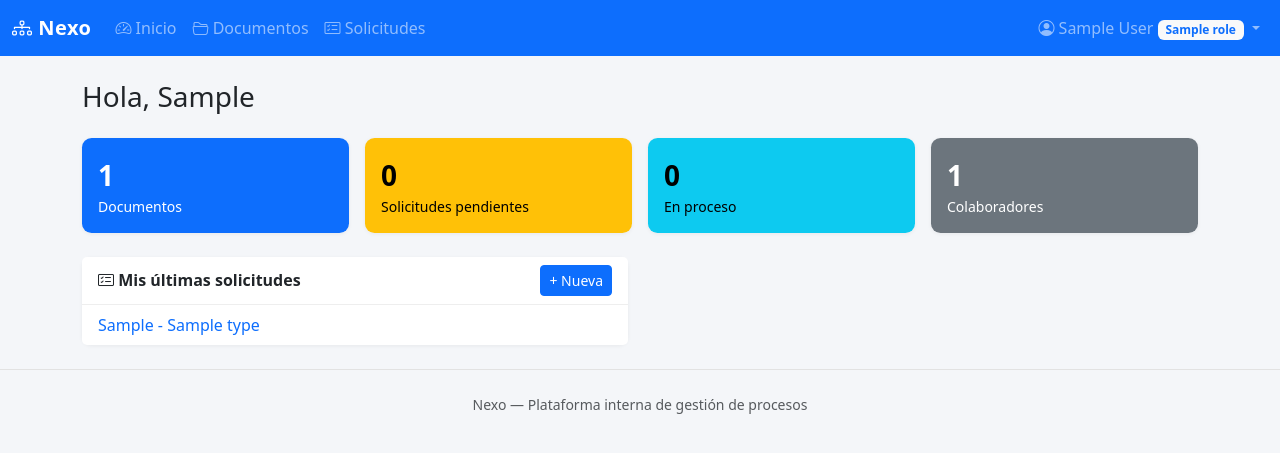
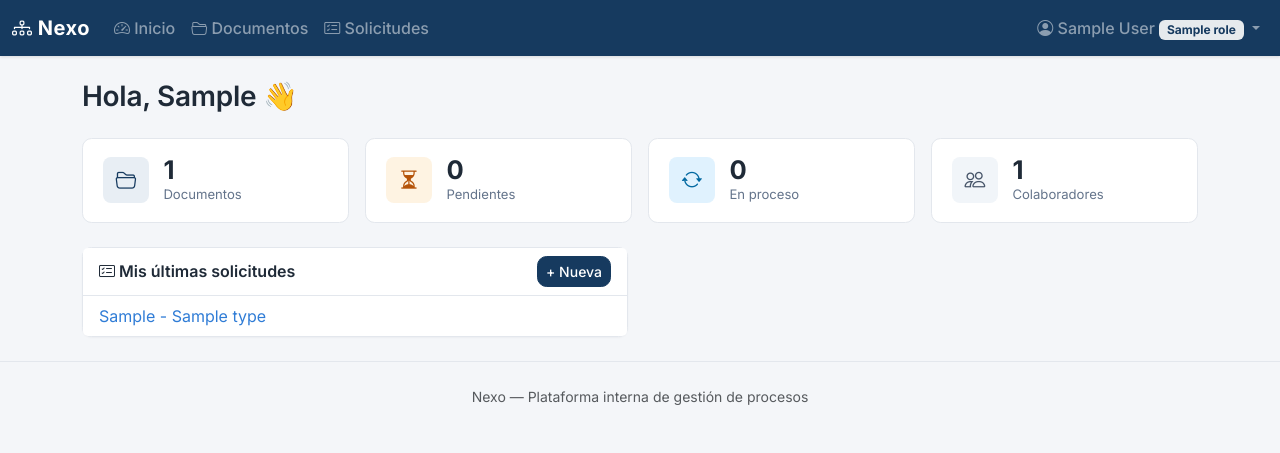
Before and after one commit to AaronChavezMtz/nexo-intranet, a Flask app: page /dashboard in a window 1280 px wide. Shown: the top 453 px of the page. Run offline with Flask 3, Linux system fonts and the light colour scheme; a user stored in the database is signed in; tables that the repository leaves empty hold one stand-in row (values such as "Sample post").

Commit message:
feat: Nuevo diseño visual corporativo y validaciones en cambio de contraseña - Se agregaron mensajes de error por campo en el formulario de cambiar contrasena - Se cambiaron la paleta de Bootstrap por defecto a un azul marino corporativo - Se agregó tipografia Inter para una apariencia mas profesional - Se rediseño el login con panel de marca a pantalla dividida - Se rediseñaron las tarjetas del dashboard con un estilo KPI mas sobrio - Se pulen tablas, formularios, tarjetas y botones con la nueva identidad

```diff
--- a/app/static/css/style.css
+++ b/app/static/css/style.css
@@ -1,35 +1,182 @@
-/* Estilos personalizados de Nexo */
+/* ==================== Paleta corporativa Nexo ==================== */
+:root {
+  --nx-primary: #163a5f;
+  --nx-primary-dark: #0e2740;
+  --nx-primary-light: #e8eef4;
+  --nx-accent: #2f7cd6;
+  --nx-surface: #ffffff;
+  --nx-bg: #f4f6f9;
+  --nx-border: #e3e7ed;
+  --nx-text: #1f2a37;
+  --nx-muted: #64748b;
+  --nx-radius: 0.6rem;
+}
 
 body {
-    background-color: #f4f6f9;
+  background-color: var(--nx-bg);
+  color: var(--nx-text);
+  font-family: 'Inter', -apple-system, BlinkMacSystemFont, "Segoe UI", sans-serif;
 }
 
+h1, h2, h3, h4, h5, h6 {
+  font-weight: 600;
+  color: var(--nx-text);
+  letter-spacing: -0.01em;
+}
+
+/* ---------- Navbar ---------- */
+.navbar.bg-primary {
+  background-color: var(--nx-primary) !important;
+  box-shadow: 0 1px 3px rgba(0, 0, 0, 0.12);
+}
 .navbar-brand {
   letter-spacing: 0.5px;
+  font-weight: 700;
+}
+.navbar .nav-link {
+  font-weight: 500;
+  opacity: 0.92;
+}
+.navbar .nav-link:hover {
+  opacity: 1;
 }
 
-.card {
-    border: none;
-    border-radius: 0.6rem;
-    box-shadow: 0 1px 4px rgba(0, 0, 0, 0.06);
+/* ---------- Botones ---------- */
+.btn-primary {
+  --bs-btn-bg: var(--nx-primary);
+  --bs-btn-border-color: var(--nx-primary);
+  --bs-btn-hover-bg: var(--nx-primary-dark);
+  --bs-btn-hover-border-color: var(--nx-primary-dark);
+  --bs-btn-active-bg: var(--nx-primary-dark);
+  --bs-btn-active-border-color: var(--nx-primary-dark);
+  --bs-btn-focus-shadow-rgb: 22, 58, 95;
+  font-weight: 500;
+}
+.btn-outline-primary {
+  --bs-btn-color: var(--nx-primary);
+  --bs-btn-border-color: var(--nx-primary);
+  --bs-btn-hover-bg: var(--nx-primary);
+  --bs-btn-hover-border-color: var(--nx-primary);
+  --bs-btn-active-bg: var(--nx-primary);
+  --bs-btn-active-border-color: var(--nx-primary);
+}
+.btn {
+  border-radius: var(--nx-radius);
+  font-weight: 500;
 }
 
+/* ---------- Texto / badges con color primario ---------- */
+.text-primary { color: var(--nx-primary) !important; }
+.bg-primary { background-color: var(--nx-primary) !important; }
+.text-bg-primary { background-color: var(--nx-primary) !important; }
+.badge.bg-primary { background-color: var(--nx-primary) !important; }
+a { color: var(--nx-accent); }
+a:hover { color: var(--nx-primary-dark); }
+
+/* ---------- Tarjetas ---------- */
+.card {
+  border: 1px solid var(--nx-border);
+  border-radius: var(--nx-radius);
+  box-shadow: 0 1px 2px rgba(16, 24, 40, 0.04);
+}
 .card-header {
-    background-color: #fff;
-    border-bottom: 1px solid #eee;
+  background-color: var(--nx-surface);
+  border-bottom: 1px solid var(--nx-border);
   font-weight: 600;
+  color: var(--nx-text);
 }
 
+/* ---------- Tablas ---------- */
+.table thead.table-light th {
+  background-color: var(--nx-primary-light);
+  color: var(--nx-primary-dark);
+  font-size: 0.78rem;
+  text-transform: uppercase;
+  letter-spacing: 0.04em;
+  font-weight: 600;
+  border-bottom: none;
+}
 table tbody tr:hover {
-    background-color: rgba(13, 110, 253, 0.04);
+  background-color: var(--nx-primary-light);
 }
 
-footer {
-    border-top: 1px solid #e2e2e2;
+/* ---------- Formularios ---------- */
+.form-control:focus,
+.form-select:focus {
+  border-color: var(--nx-accent);
+  box-shadow: 0 0 0 0.2rem rgba(47, 124, 214, 0.15);
+}
+.form-label {
+  font-weight: 500;
+  color: var(--nx-text);
+  font-size: 0.9rem;
 }
 
+/* ---------- Tarjetas KPI del dashboard ---------- */
+.kpi-card {
+  background-color: var(--nx-surface);
+  border: 1px solid var(--nx-border);
+  border-radius: var(--nx-radius);
+  padding: 1.1rem 1.25rem;
+  display: flex;
+  align-items: center;
+  gap: 0.9rem;
+  height: 100%;
+}
+.kpi-icon {
+  width: 46px;
+  height: 46px;
+  border-radius: 0.5rem;
+  display: flex;
+  align-items: center;
+  justify-content: center;
+  font-size: 1.3rem;
+  flex-shrink: 0;
+}
+.kpi-value {
+  font-size: 1.6rem;
+  font-weight: 700;
+  line-height: 1.1;
+  color: var(--nx-text);
+}
+.kpi-label {
+  font-size: 0.82rem;
+  color: var(--nx-muted);
+}
+
+/* ---------- Footer ---------- */
+footer {
+  border-top: 1px solid var(--nx-border);
+  color: var(--nx-muted);
+}
+
+/* ---------- Login (split screen) ---------- */
+.login-brand-panel {
+  background: linear-gradient(160deg, var(--nx-primary) 0%, var(--nx-primary-dark) 100%);
+  color: #fff;
+  min-height: 100vh;
+  display: flex;
+  flex-direction: column;
+  justify-content: center;
+  padding: 3rem;
+}
+.login-brand-panel h1 {
+  color: #fff;
+  font-weight: 700;
+}
+.login-form-panel {
+  min-height: 100vh;
+  display: flex;
+  align-items: center;
+  justify-content: center;
+  background-color: var(--nx-surface);
+}
+
+/* ---------- Responsivo ---------- */
 @media (max-width: 576px) {
-    .card-body {
-        padding: 1rem;
+  .card-body { padding: 1rem; }
 }
+@media (max-width: 767.98px) {
+  .login-brand-panel { min-height: 220px; padding: 2rem; }
+  .login-form-panel { min-height: auto; padding: 2rem 1rem; }
 }
--- a/app/templates/base.html
+++ b/app/templates/base.html
@@ -6,6 +6,7 @@
     <title>{% block title %}Nexo Intranet{% endblock %}</title>
     <link href="https://cdn.jsdelivr.net/npm/bootstrap@5.3.3/dist/css/bootstrap.min.css" rel="stylesheet">
     <link href="https://cdnjs.cloudflare.com/ajax/libs/bootstrap-icons/1.11.3/font/bootstrap-icons.min.css" rel="stylesheet">
+    <link href="https://fonts.googleapis.com/css2?family=Inter:wght@400;500;600;700&display=swap" rel="stylesheet">
     <link href="{{ url_for('static', filename='css/style.css') }}" rel="stylesheet">
 </head>
 <body>
@@ -76,9 +77,11 @@
 </nav>
 {% endif %}
 
+{% block body_content %}
 <main class="container my-4">
   {% block content %}{% endblock %}
 </main>
+{% endblock %}
 
 <footer class="text-center text-muted py-4 small">
   Nexo &mdash; Plataforma interna de gestión de procesos
--- a/app/templates/dashboard.html
+++ b/app/templates/dashboard.html
@@ -1,38 +1,42 @@
 {% extends "base.html" %}
 {% block title %}Inicio - Nexo{% endblock %}
 {% block content %}
-<h3 class="mb-4">Hola, {{ current_user.full_name.split(' ')[0] }} </h3>
+<h3 class="mb-4">Hola, {{ current_user.full_name.split(' ')[0] }} 👋</h3>
 
 <div class="row g-3 mb-4">
   <div class="col-6 col-md-3">
-    <div class="card text-bg-primary h-100">
-      <div class="card-body">
-        <div class="fs-3 fw-bold">{{ total_documentos }}</div>
-        <div class="small">Documentos</div>
+    <div class="kpi-card">
+      <div class="kpi-icon" style="background-color: #e8eef4; color: #163a5f;"><i class="bi bi-folder2-open"></i></div>
+      <div>
+        <div class="kpi-value">{{ total_documentos }}</div>
+        <div class="kpi-label">Documentos</div>
       </div>
     </div>
   </div>
   <div class="col-6 col-md-3">
-    <div class="card text-bg-warning h-100">
-      <div class="card-body">
-        <div class="fs-3 fw-bold">{{ pendientes }}</div>
-        <div class="small">Solicitudes pendientes</div>
+    <div class="kpi-card">
+      <div class="kpi-icon" style="background-color: #fef3e2; color: #b45309;"><i class="bi bi-hourglass-split"></i></div>
+      <div>
+        <div class="kpi-value">{{ pendientes }}</div>
+        <div class="kpi-label">Pendientes</div>
       </div>
     </div>
   </div>
   <div class="col-6 col-md-3">
-    <div class="card text-bg-info h-100">
-      <div class="card-body">
-        <div class="fs-3 fw-bold">{{ en_proceso }}</div>
-        <div class="small">En proceso</div>
+    <div class="kpi-card">
+      <div class="kpi-icon" style="background-color: #e0f2fe; color: #0369a1;"><i class="bi bi-arrow-repeat"></i></div>
+      <div>
+        <div class="kpi-value">{{ en_proceso }}</div>
+        <div class="kpi-label">En proceso</div>
       </div>
     </div>
   </div>
   <div class="col-6 col-md-3">
-    <div class="card text-bg-secondary h-100">
-      <div class="card-body">
-        <div class="fs-3 fw-bold">{{ total_usuarios }}</div>
-        <div class="small">Colaboradores</div>
+    <div class="kpi-card">
+      <div class="kpi-icon" style="background-color: #f1f5f9; color: #475569;"><i class="bi bi-people"></i></div>
+      <div>
+        <div class="kpi-value">{{ total_usuarios }}</div>
+        <div class="kpi-label">Colaboradores</div>
       </div>
     </div>
   </div>
@@ -67,7 +71,7 @@
       <ul class="list-group list-group-flush">
         {% for s in asignadas_a_mi %}
         <li class="list-group-item d-flex justify-content-between align-items-center">
-          <a href="{{ url_for('requests.view_request', request_id=s.id) }}" class="text-decoration-none">
+          <a href="{{ url_for('requests.view_request', request_id=s.public_id) }}" class="text-decoration-none">
             {{ s.folio }} - {{ s.requester.full_name }}
           </a>
           <span class="badge bg-{{ {'Pendiente':'warning','En proceso':'info'}[s.status] }}">{{ s.status }}</span>
```
Also changed, not shown: app/forms.py (+11 -3 lines), app/templates/change_password.html (+19 -5 lines), app/templates/login.html (+19 -8 lines). Lines whose indentation alone changed are shown as unchanged.
